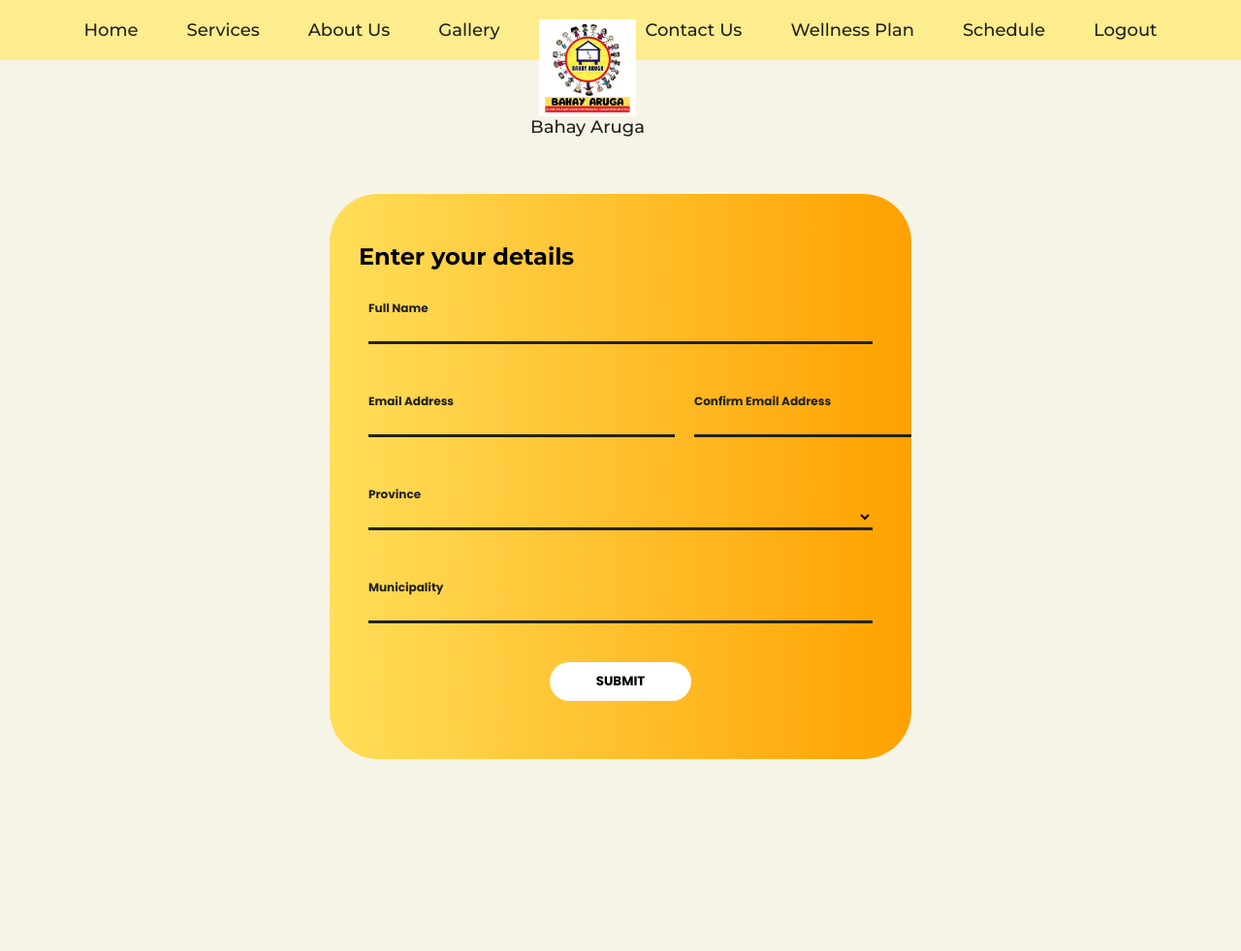
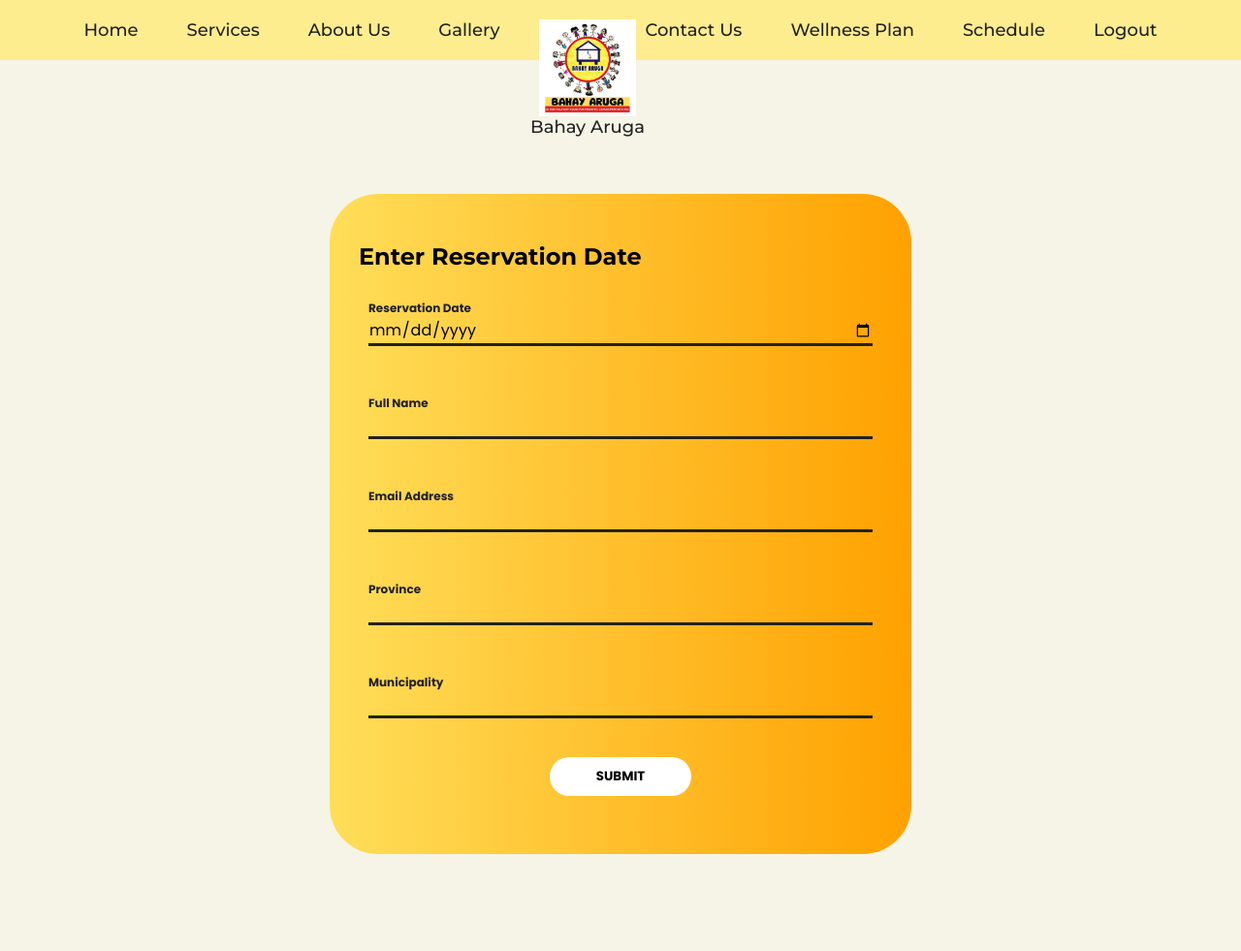
Before and after one commit to Andrei-codes/Bahay-Aruga-1, a Flask app: page /patient/schedule in a window 1280 px wide. Shown: the top 981 px of the page at 97% size. Before the commit the page ends 783 px from the top, so only its background shows below. Run offline with Flask 3, Linux system fonts and the light colour scheme.

Commit message:
step commit

```diff
--- a/app.py
+++ b/app.py
@@ -1,6 +1,7 @@
 from flask import Flask, render_template, session, request, redirect, url_for
 from model import db, Users, Patients, Reservation
 from flask_migrate import Migrate
+from datetime import datetime
 
 app = Flask(__name__)
 app.secret_key = "kagaguhan"
@@ -40,6 +41,20 @@ def patient_schedule():
 def patient_reservation():
     check_session()
     return render_template('patient/reservation.html')
+
+@app.route('/patient/schedule/save', methods=['POST'])
+def patient_schedule_save():
+    session_user = get_session_user()
+    if session_user.acc_type==1:
+        return redirect(url_for('admin_dashboard'))
+    target_patient = Patients.get_patient_by_user_id(session_user.id)
+    if not target_patient:
+        return redirect(url_for('patient_dashboard'))
+    reservation_date = datetime.strptime(request.form['reservation_date'], '%Y-%m-%d').date()
+    reservation_insert = Reservation.insert_reservations(target_patient.id, reservation_date)
+    if not reservation_insert:
+        return redirect(url_for('patient_dashboard'))
+    return "<script>alert('Success! Schedule reservation has been sent to admin');location.href='/patient/dashboard'</script>"
 
 @app.route('/patient/save', methods=['POST', 'GET'])
 def patient_save():
--- a/templates/patient/schedule.html
+++ b/templates/patient/schedule.html
@@ -29,25 +29,24 @@
     <section id="schedule">
       <div class="wrapper">
         <div class="schedule-con">
-          <form action="" method="POST">
-            <h2>Enter your details</h2>
+          <form action="/patient/schedule/save" method="POST">
+            <h2>Enter Reservation Date</h2>
+            <div class="field-con">
+              <label for="reservation_date">Reservation Date</label>
+              <input type="date" name="reservation_date" required/>
+            </div>
             <div class="field-con">
               <label for="name">Full Name</label>
-              <input type="text" name="name" required value="{{ session_user.name }}"/>
+              <input type="text" name="name" required value="{{ session_user.name }}" readonly disabled/>
             </div>
-            <div class="d-field-con">
-              <div class="field-con">
-                <label for="email_address">Email Address</label>
-                <input type="email" name="email" required value="{{ session_user.email }}"/>
-              </div>
-              <div class="field-con">
-                <label for="confirm_email_address">Confirm Email Address</label>
-                <input type="text" name="confirm_email" required value="{{ session_user.name }}"/>
-              </div>
+            <div class="field-con">
+              <label for="email_address">Email Address</label>
+              <input type="email" name="email" required value="{{ session_user.email }}" readonly disabled/>
             </div>
             <div class="field-con">
               <label for="province">Province</label>
-              <select name="province">
+              <input type="province" name="province" required value="{{ session_user.province }}" readonly disabled/>
+              <!-- <select name="province">
                 <option value="{{ session_user.province }}" selected>{{ session_user.province }}</option>
                 <option value="Abra">Abra</option>
                 <option value="Agusan del Norte">Agusan del Norte</option>
@@ -132,11 +131,11 @@
                 <option value="Zambales">Zambales</option>
                 <option value="Zamboanga del Norte">Zamboanga del Norte</option>
                 <option value="Zamboanga del Sur">Zamboanga del Sur</option>
-              </select>
+              </select> -->
             </div>
             <div class="field-con">
               <label for="municipality">Municipality</label>
-              <input type="text" name="municipality" required value="{{ session_user.municipality }}"/>
+              <input type="text" name="municipality" required value="{{ session_user.municipality }}" readonly disabled/>
             </div>
             <div class="btn-con">
               <button class="btn-primary">SUBMIT</button>
```
Also changed, not shown: model.py (+4 -4 lines), instance/sqlite.db.
